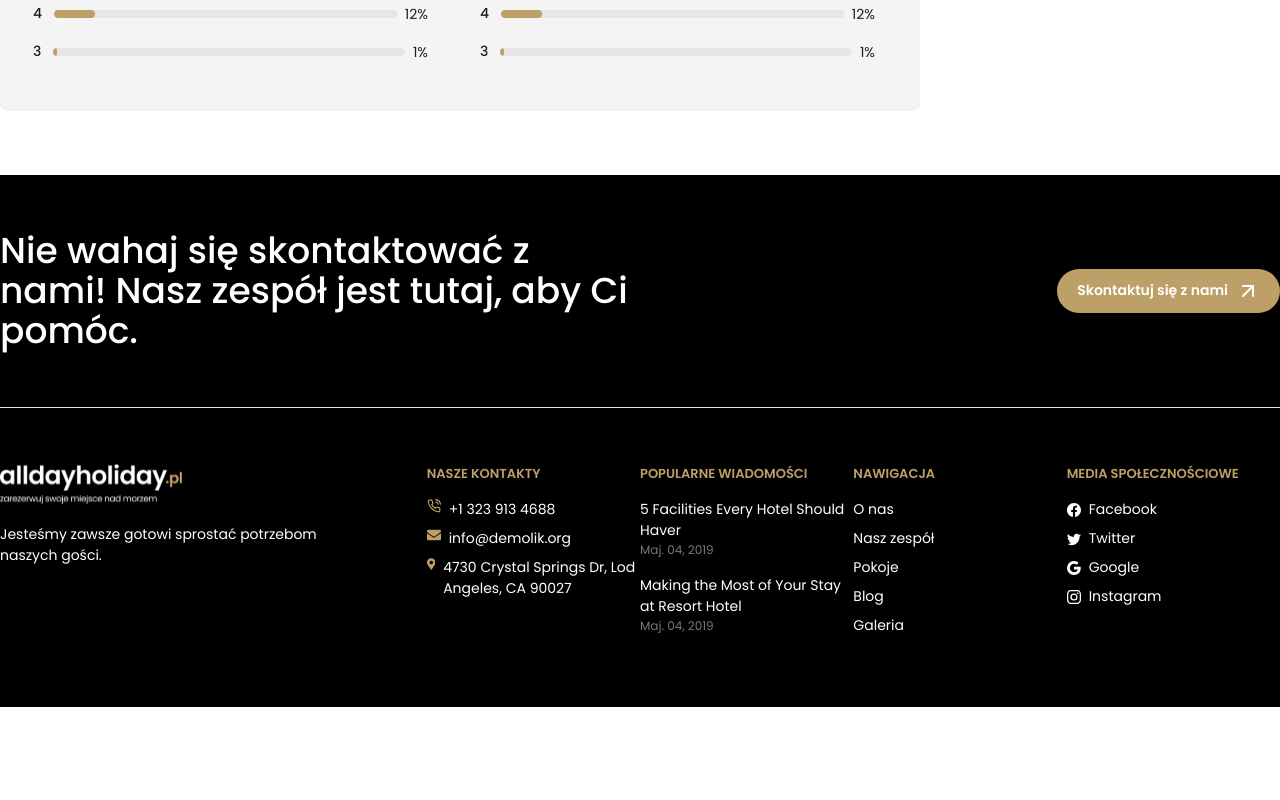
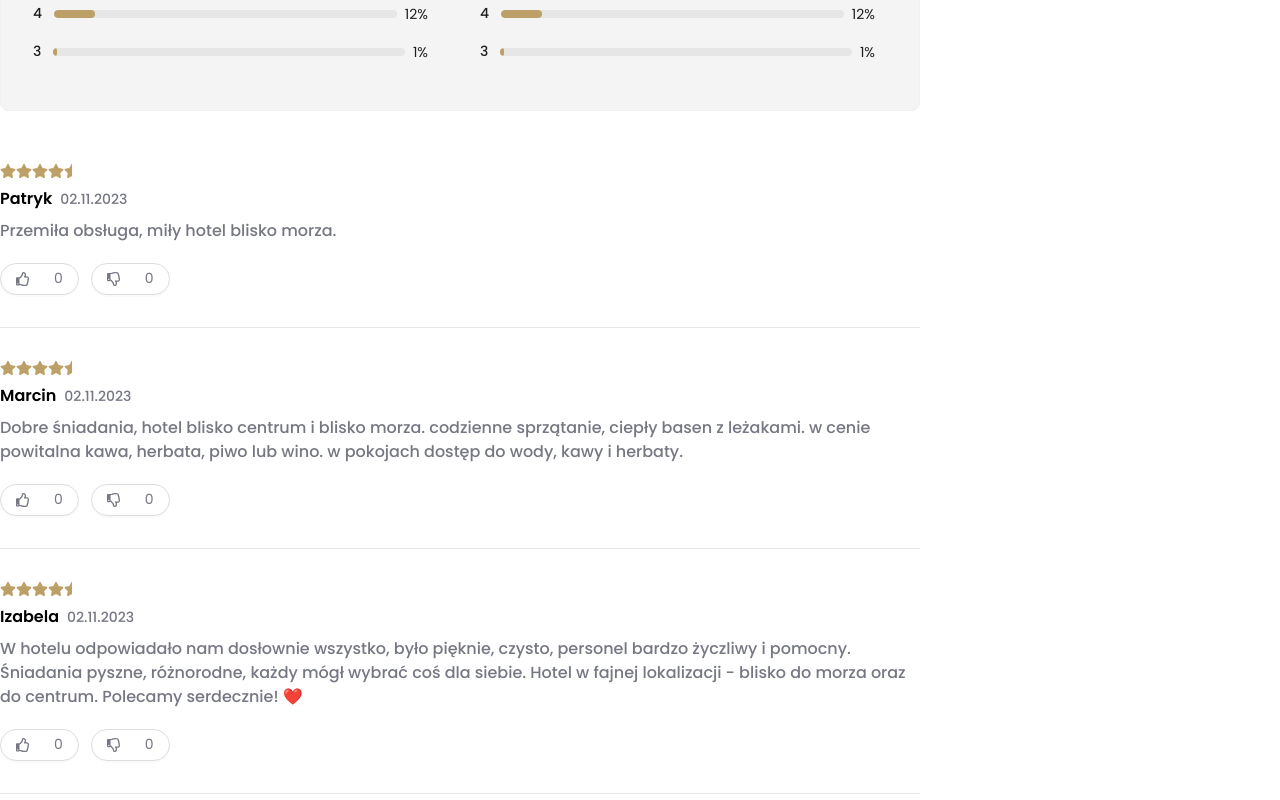
Before and after one commit to MarufAlAslam/react-next-all-day-holiday, a Next.js app: page /room-details in a window 1280 px wide. Shown: the part 1380-2180 px from the top of the page. Before the commit the page ends 2087 px from the top, so only its background shows below. Built offline with nearby package versions, Linux system fonts and the light colour scheme.

Commit message:
reviews with like dislike button added

```diff
--- a/components/RoomDetails/RoomDetails.js
+++ b/components/RoomDetails/RoomDetails.js
@@ -1,8 +1,10 @@
-import { Card, DatePicker, Input, Progress } from "antd";
-import React from "react";
+import { Button, Card, DatePicker, Input, Progress } from "antd";
+import React, { useEffect, useState } from "react";
 import { CgSwap } from "react-icons/cg";
 import {
   FaCalendar,
+  FaRegThumbsDown,
+  FaRegThumbsUp,
   FaSearch,
   FaStar,
   FaStarHalf,
@@ -12,6 +14,7 @@ import { HiOutlineLocationMarker } from "react-icons/hi";
 import { IoBedSharp, IoPeople } from "react-icons/io5";
 
 const Details = () => {
+  const [reviewState, setReviewState] = useState([]);
   const roomDetailsData = [
     {
       id: 1,
@@ -25,32 +28,73 @@ const Details = () => {
       reviews: 261,
       details:
         "Obiekt Shellter Apartament Nadmorski położony jest w miejscowości Rogowo i oferuje klimatyzację. Odległość ważnych miejsc od obiektu: Plaża Dźwirzyno – 1,8 km, Plaża Rogowo – 2,3 km. Na miejscu zapewniono balkon, bezpłatny prywatny parking oraz bezpłatne WiFi.",
-      // reviews: [
-      //   {
-      //     id: 1,
-      //     name: "Patryk",
-      //     date: "02.11.2023",
-      //     feedback: "Przemiła obsługa, miły hotel blisko morza.",
-      //   },
-      //   {
-      //     id: 2,
-      //     name: "Marcin",
-      //     date: "02.11.2023",
-      //     feedback:
-      //       "Dobre śniadania, hotel blisko centrum i blisko morza. codzienne sprzątanie, ciepły basen z leżakami. w cenie powitalna kawa, herbata, piwo lub wino. w pokojach dostęp do wody, kawy i herbaty.",
-      //   },
-      //   {
-      //     id: 3,
-      //     name: "Izabela",
-      //     date: "02.11.2023",
-      //     feedback:
-      //       "W hotelu odpowiadało nam dosłownie wszystko, było pięknie, czysto, personel bardzo życzliwy i pomocny. Śniadania pyszne, różnorodne, każdy mógł wybrać coś dla siebie. Hotel w fajnej lokalizacji - blisko do morza oraz do centrum. Polecamy serdecznie! ❤️",
-      //   }
-      // ],
     },
   ];
 
+  // eslint-disable-next-line react-hooks/exhaustive-deps
+  const reviews = [
+    {
+      id: 1,
+      name: "Patryk",
+      date: "02.11.2023",
+      feedback: "Przemiła obsługa, miły hotel blisko morza.",
+      likes: 0,
+      dislikes: 0,
+    },
+    {
+      id: 2,
+      name: "Marcin",
+      date: "02.11.2023",
+      feedback:
+        "Dobre śniadania, hotel blisko centrum i blisko morza. codzienne sprzątanie, ciepły basen z leżakami. w cenie powitalna kawa, herbata, piwo lub wino. w pokojach dostęp do wody, kawy i herbaty.",
+      likes: 0,
+      dislikes: 0,
+    },
+    {
+      id: 3,
+      name: "Izabela",
+      date: "02.11.2023",
+      feedback:
+        "W hotelu odpowiadało nam dosłownie wszystko, było pięknie, czysto, personel bardzo życzliwy i pomocny. Śniadania pyszne, różnorodne, każdy mógł wybrać coś dla siebie. Hotel w fajnej lokalizacji - blisko do morza oraz do centrum. Polecamy serdecznie! ❤️",
+      likes: 0,
+      dislikes: 0,
+    },
+  ];
+
+  useEffect(() => {
+    setReviewState(reviews);
+    // eslint-disable-next-line react-hooks/exhaustive-deps
+  }, []);
+
   const { RangePicker } = DatePicker;
+
+  const increaseLikes = (id) => {
+    const newReviews = reviewState.map((review) => {
+      if (review.id === id) {
+        return {
+          ...review,
+          likes: review.likes + 1,
+        };
+      }
+      return review;
+    });
+
+    setReviewState(newReviews);
+  };
+
+  const decreaseLikes = (id) => {
+    const newReviews = reviewState.map((review) => {
+      if (review.id === id) {
+        return {
+          ...review,
+          dislikes: review.dislikes + 1,
+        };
+      }
+      return review;
+    });
+
+    setReviewState(newReviews);
+  };
   return (
     <div className="py-6">
       <div className="lg:flex justify-between items-start">
@@ -232,9 +276,9 @@ const Details = () => {
                 </Card>
 
                 {/* reviews */}
-                {/* <div className="mt-5">
-                  {room.reviews.map((review, index) => (
-                    <div key={index}>
+                <div className="mt-5">
+                  {reviewState.map((review, index) => (
+                    <div className="review-holder border-b py-8" key={index}>
                       <div className="flex justify-start items-center">
                         <FaStar className="text-golden" />
                         <FaStar className="text-golden" />
@@ -242,9 +286,37 @@ const Details = () => {
                         <FaStar className="text-golden" />
                         <FaStarHalf className="text-golden" />
                       </div>
+                      <div className="flex justify-start my-2 items-center">
+                        <span className="text-black font-[600]">
+                          {review.name}
+                        </span>
+                        <span className="text-[#757783] text-sm font-[500] ml-2">
+                          {review.date}
+                        </span>
+                      </div>
+                      <p className="font-[500] text-[#757783]">
+                        {review.feedback}
+                      </p>
+
+                      <div className="mt-5 flex gap-3">
+                        <Button
+                          onClick={() => increaseLikes(review.id)}
+                          className="flex justify-center items-center rounded-full border-[#ddd] text-[#757783]"
+                        >
+                          <FaRegThumbsUp className="mr-2" />{" "}
+                          <span>{review.likes}</span>
+                        </Button>
+                        <Button
+                          onClick={() => decreaseLikes(review.id)}
+                          className="flex justify-center items-center rounded-full border-[#ddd] text-[#757783]"
+                        >
+                          <FaRegThumbsDown className="mr-2" />{" "}
+                          <span>{review.dislikes}</span>
+                        </Button>
+                      </div>
                     </div>
                   ))}
-                </div> */}
+                </div>
               </div>
             </div>
           ))}
```
